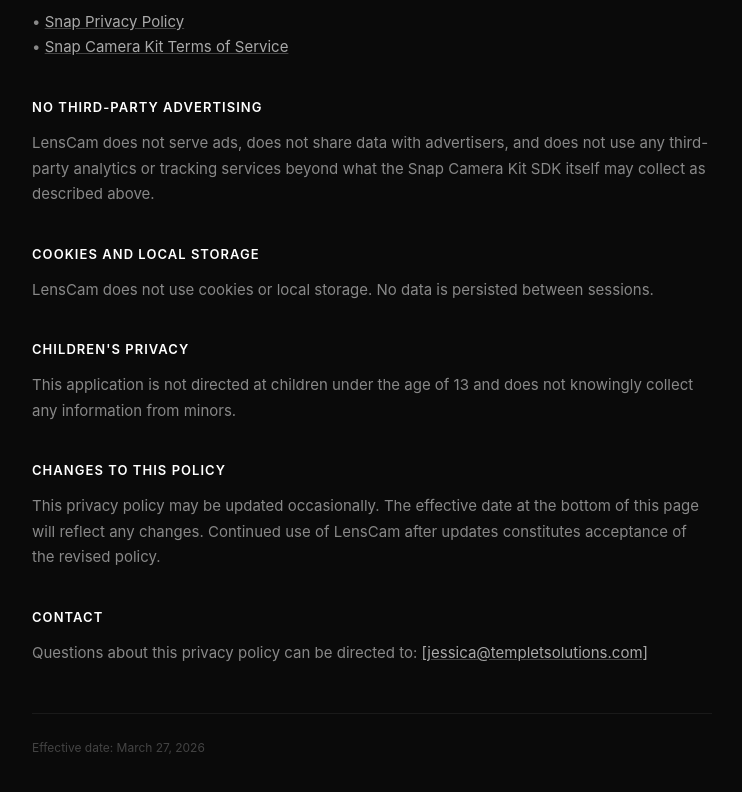
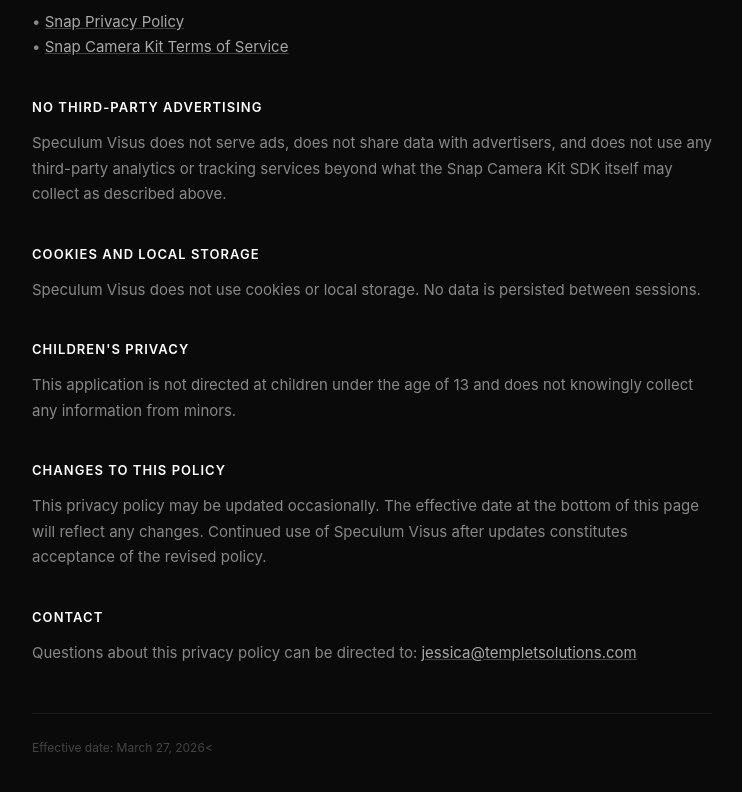
Before and after one commit to JessicaTemplet/speculum-visus, a website: page public/privacy.html in a window 1280 px wide. Shown: the part 808-1600 px from the top of the page, without its empty margins (268-1010 px from the left). Drawn offline with Linux system fonts and the light colour scheme.

Commit message:
fixed privacy policy

```diff
--- a/public/privacy.html
+++ b/public/privacy.html
@@ -166,14 +166,14 @@
 
     <h2>No Third-Party Advertising</h2>
     <p>
-      LensCam does not serve ads, does not share data with advertisers, and does not use
+      Speculum Visus does not serve ads, does not share data with advertisers, and does not use
       any third-party analytics or tracking services beyond what the Snap Camera Kit SDK
       itself may collect as described above.
     </p>
 
     <h2>Cookies and Local Storage</h2>
     <p>
-      LensCam does not use cookies or local storage. No data is persisted between sessions.
+      Speculum Visus does not use cookies or local storage. No data is persisted between sessions.
     </p>
 
     <h2>Children's Privacy</h2>
@@ -185,18 +185,14 @@
     <h2>Changes to This Policy</h2>
     <p>
       This privacy policy may be updated occasionally. The effective date at the bottom of this
-      page will reflect any changes. Continued use of LensCam after updates constitutes acceptance
+      page will reflect any changes. Continued use of Speculum Visus after updates constitutes acceptance
       of the revised policy.
     </p>
 
     <h2>Contact</h2>
     <p>
       Questions about this privacy policy can be directed to:
-      <a href="mailto:[jessica@templetsolutions.com]">[jessica@templetsolutions.com]</a>
+      <a href="mailto:jessica@templetsolutions.com">jessica@templetsolutions.com</a>
     </p>
 
-    <p class="effective-date">Effective date: March 27, 2026</p>
-
-  </div>
-</body>
-</html>
+    <p class="effective-date">Effective date: March 27, 2026<
```
